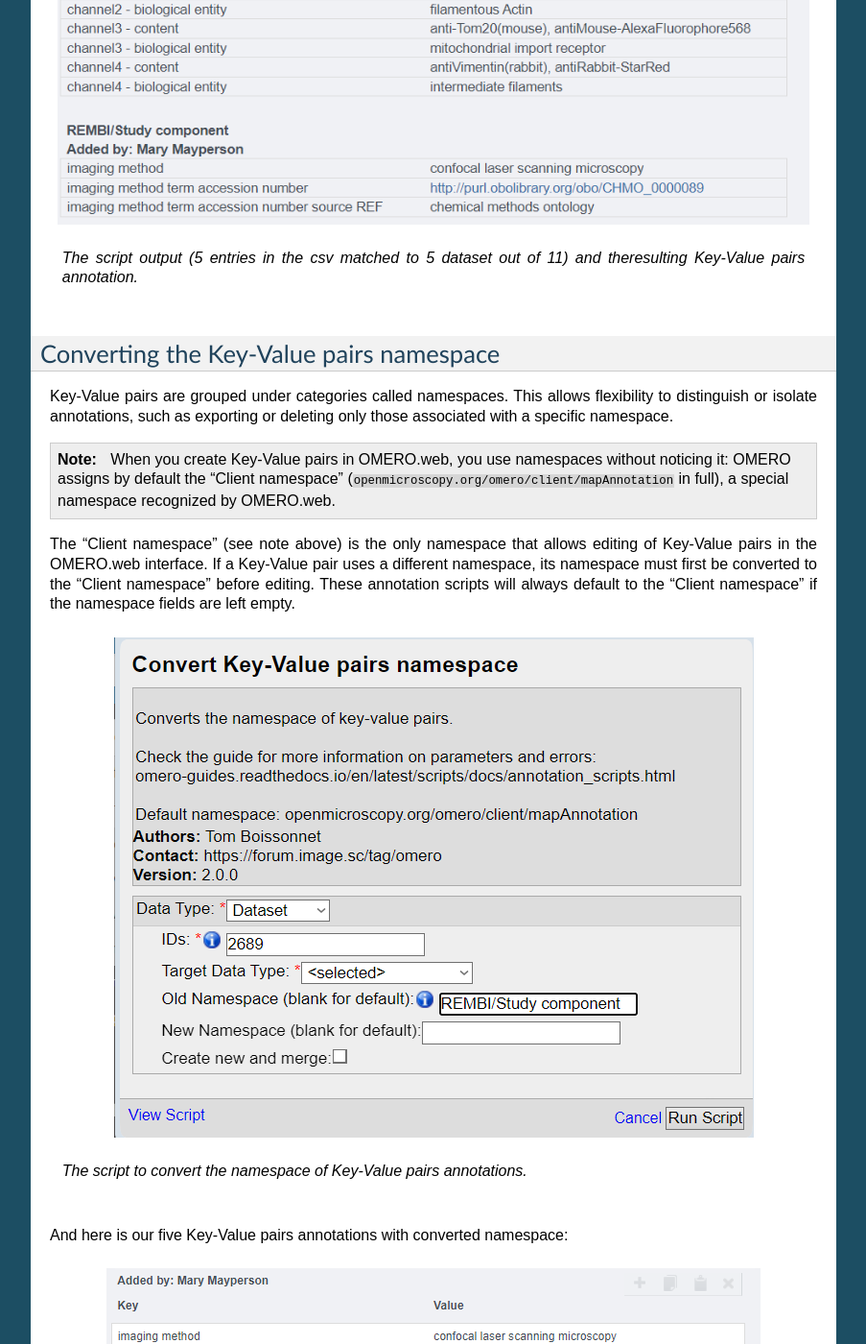
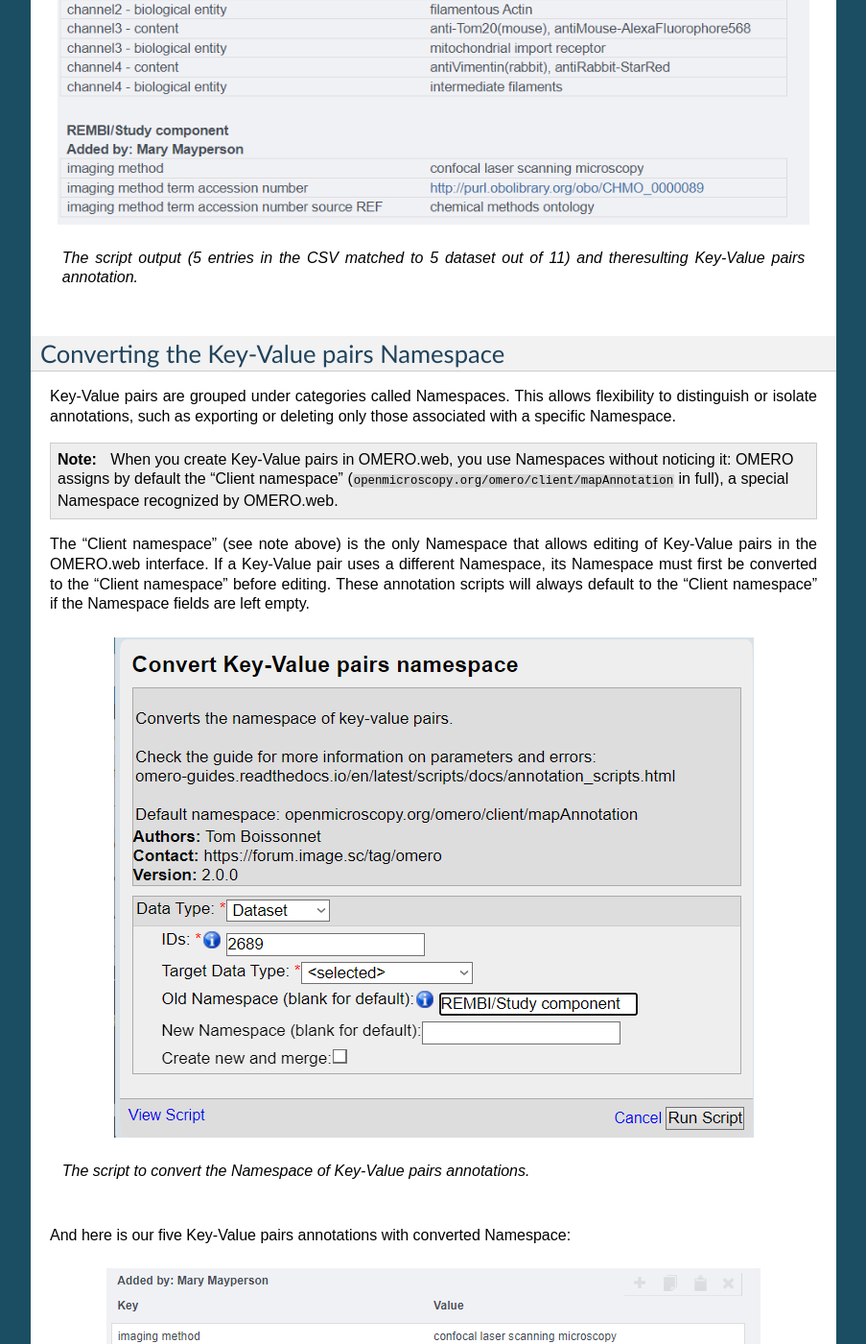
Before and after one commit to ome/omero-guide-scripts, a Sphinx documentation site: the page built from docs/walkthrough.rst, in a window 1280 px wide and 1400 px high, scrolled down 5308 px. Shown: the whole window at 96% size, without its empty margins (198-1101 px from the left). Built offline with Sphinx 7.4.7, drawn with Linux system fonts in a browser that asks for light colours; some of the changed text lies outside the part shown.

```diff
--- a/docs/annotation_scripts.rst
+++ b/docs/annotation_scripts.rst
@@ -3,7 +3,7 @@ Annotation scripts
 
 This section describes how to use the annotation scripts, which \
 provide additional support for Key-Value pairs (and Tags) to \
-import, export, delete or convert between namespaces by batch.
+import, export, delete or convert between Namespaces by batch.
 
 .. toctree::
    :maxdepth: 1
--- a/docs/setup.rst
+++ b/docs/setup.rst
@@ -41,7 +41,7 @@ to add the http/https protocol in front:
 ``https://your-omeroweb-adress.org/webclient``
 
 This will allow the script to return a link for the created CSV for a direct \
-downloading. If not configured, the .csv can be found as an attachment of the \
+downloading. If not configured, the CSV can be found as an attachment of the \
 first parent object passed in parameter of the export script (the file is \
 attached regardless of whether the URL is set or not).
 
--- a/docs/walkthrough.rst
+++ b/docs/walkthrough.rst
@@ -5,10 +5,10 @@ Walkthrough
 The aim of the four Annotation scripts is to provide a way to edit \
 Key-Value pairs (MapAnnotations) and Tags (TagAnnotations) by batch:
 
-* Import Key-Value pairs and Tags as Annotations from a .csv file
-* Export Key-Value pairs and Tags to a .csv file
+* Import Key-Value pairs and Tags as Annotations from a CSV file
+* Export Key-Value pairs and Tags to a CSV file
 * Delete Key-Value pairs
-* Convert the namespaces of Key-Value pairs
+* Convert the Namespaces of Key-Value pairs
 
 This walkthrough should give you an understanding of \
 the scripts and help you to manage your annotations.
@@ -75,34 +75,34 @@ All from selected
 The fourth option is to apply the scripts to all of the selected objects and the children  \
 objects. Selecting a Project and using the option **<all (from selected)>** with result in \
 applying the scripts to the selected project, to the linked datasets and the linked images \
-bellow. Note that this option does not exist for the import of annotation from csv.
+bellow. Note that this option does not exist for the import of annotation from CSV.
 
 Exporting annotations
 ---------------------
 
-Exporting annotations creates a .csv file with headers compatible with the import script. \
+Exporting annotations creates a CSV file with headers compatible with the import script. \
 It can be used for:
 
-* Export Key-Value pairs (along with data like namespaces and Tags) for modification or \
+* Export Key-Value pairs (along with data like Namespaces and Tags) for modification or \
   transferring annotations between groups.
 * Export a list of objects with their names and IDs (and excluding Key-Value pairs by \
-  specifying an unused namespace).
+  specifying an unused Namespace).
 
 .. figure:: images/annotation_04_export_output.png
 
-   *Exported .csv with only the object ID and name*
+   *Exported CSV with only the object ID and name*
 ..
 
 Importing annotations
 ---------------------
 
 Starting from the file we exported as explained in the previous section, \
-we proceed to edit it within a spreadsheet editor, adding more columns to the csv, \
-You can also insert a row on the top of .csv to specify the namespace for each Key:
+we proceed to edit it within a spreadsheet editor, adding more columns to the CSV, \
+You can also insert a row on the top of CSV to specify the Namespace for each Key:
 
 .. figure:: images/annotation_05_KV_to_import.png
 
-   *Result of populating the csv shown in a text editor*
+   *Result of populating the CSV shown in a text editor*
 ..
 
 We added several columns to annotate our dataset with Key-Value pairs \
@@ -121,54 +121,54 @@ on that in the :doc:`parameter description section</parameter_description>` of t
 
 
 The Key-Value pairs were added to 5 datasets out of the 11 present in this project, as expected. \
-We also obtain three sets of Key-Value pairs, one for each namespace used in the csv.
+We also obtain three sets of Key-Value pairs, one for each Namespace used in the CSV.
 
 .. figure:: images/annotation_07_KV_import_printout.png
 
-  *The script output (5 entries in the csv matched to 5 dataset out of 11) and the\
+  *The script output (5 entries in the CSV matched to 5 dataset out of 11) and the\
   resulting Key-Value pairs annotation.*
 ..
 
-Converting the Key-Value pairs namespace
+Converting the Key-Value pairs Namespace
 ----------------------------------------
 
-Key-Value pairs are grouped under categories called namespaces. This allows \
+Key-Value pairs are grouped under categories called Namespaces. This allows \
 flexibility to distinguish or isolate annotations, such as exporting or deleting \
-only those associated with a specific namespace.
+only those associated with a specific Namespace.
 
 .. note::
    When you create Key-Value pairs in OMERO.web, you use \
-   namespaces without noticing it: OMERO assigns by default the \
+   Namespaces without noticing it: OMERO assigns by default the \
    "Client namespace" (``openmicroscopy.org/omero/client/mapAnnotation`` in full)\
-   , a special namespace recognized by OMERO.web.
+   , a special Namespace recognized by OMERO.web.
 
-The "Client namespace" (see note above) is the only namespace that allows editing of \
+The "Client namespace" (see note above) is the only Namespace that allows editing of \
 Key-Value pairs in the OMERO.web interface. If a Key-Value pair uses a different \
-namespace, its namespace must first be converted to the "Client namespace" before editing. \
-These annotation scripts will always default to the "Client namespace" if the namespace \
+Namespace, its Namespace must first be converted to the "Client namespace" before editing. \
+These annotation scripts will always default to the "Client namespace" if the Namespace \
 fields are left empty.
 
 .. figure:: images/annotation_08_convert_namespace.png
 
-  *The script to convert the namespace of Key-Value pairs annotations.*
+  *The script to convert the Namespace of Key-Value pairs annotations.*
 ..
 
-And here is our five Key-Value pairs annotations with converted namespace:
+And here is our five Key-Value pairs annotations with converted Namespace:
 
 .. figure:: images/annotation_09_converted_KV.png
 
-  *The script output (5 dataset had annotations with the default namespace) and the\
+  *The script output (5 dataset had annotations with the default Namespace) and the\
   resulting Key-Value pairs annotation.*
 ..
 
-Once the Key-Value pair has been converted to the "Client namespace," it can be edited \
+Once the Key-Value pair has been converted to the "Client Namespace," it can be edited \
 in the OMERO.web interface.
 
 Deleting Key-Value pairs
 ------------------------
 
 It turns out that there are more than a few edits to do on our Key-Value pairs, and \
-converting back and forth the namespace seems too tedious this time. Let's instead export \
+converting back and forth the Namespace seems too tedious this time. Let's instead export \
 what we have so far (we have done edits that we don't want to lose), delete "old" the Key-Value pairs, \
 and reimport when we are done fixing them.
 
@@ -176,8 +176,8 @@ Using the same selection inputs for both scripts, we make sure that we have the
 computer before deleting them.
 
 .. warning::
-   To export or delete multiple namespaces simultaneously, you can use the * wildcard to include \
-   all Key-Value pairs, regardless of their namespaces. However, use this feature with caution, \
+   To export or delete multiple Namespaces simultaneously, you can use the * wildcard to include \
+   all Key-Value pairs, regardless of their Namespaces. However, use this feature with caution, \
    as deleted annotations cannot be recovered without a backup.
 
 Because there is no undo with the deletion of data from OMERO, think twice while checking the confirmation box and clicking \
@@ -189,7 +189,7 @@ the "Run script" button.
   before removing them from the server with the Remove KV script.*
 ..
 
-We can now make the necessary edits in the .csv file and reupload the Key-Value \
+We can now make the necessary edits in the CSV file and reupload the Key-Value \
 pairs!.
 
 Make sure to check the :doc:`extended guide </extended_description>` to learn about what else you can \
```
Also changed, not shown: docs/errors_explained.rst (+13 -13 lines), docs/extended_description.rst (+16 -16 lines), docs/parameter_description.rst (+11 -11 lines).
